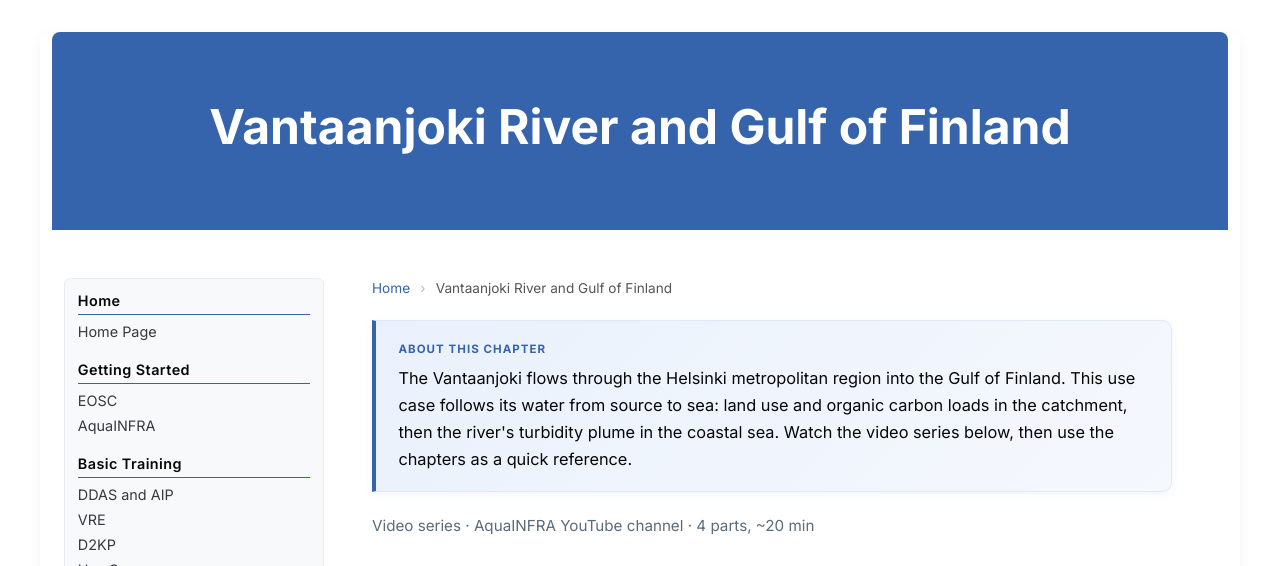
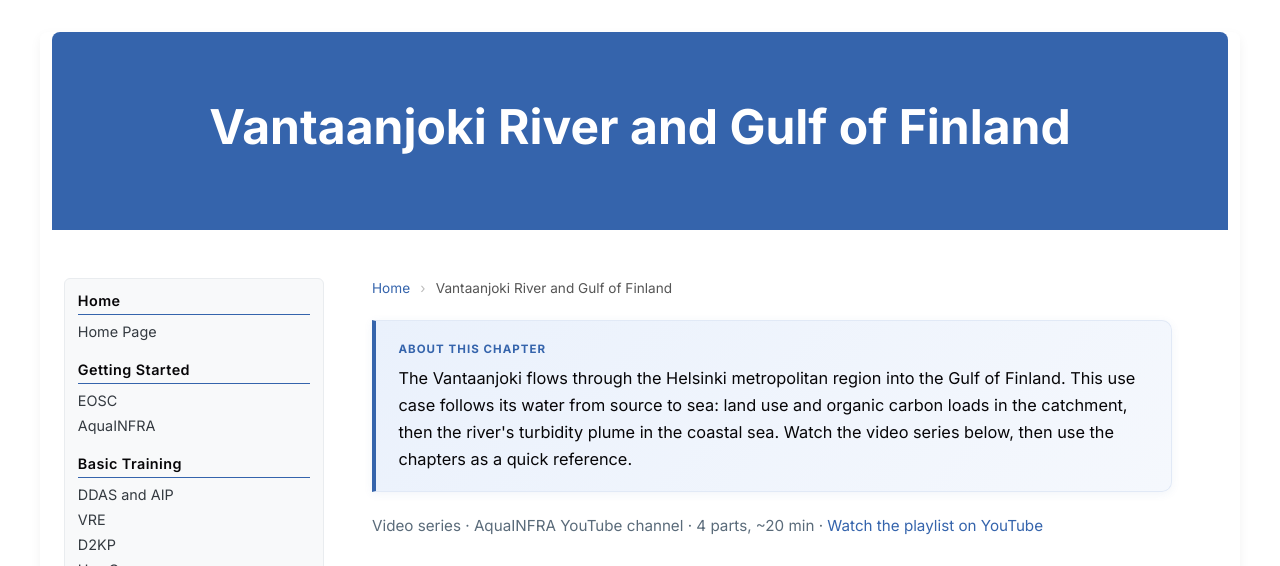
Before and after one commit to smatmir/AquaINFRA_Handbook, a Jekyll site: the page built from docs/trainings/gulf-of-finland/index.md, in a window 1280 px wide and 900 px high, cut to the strip 0-566 px from the top of the window. Built offline with Jekyll 4.4.1, drawn with Linux system fonts in a browser that asks for light colours.

Commit message:
Add YouTube playlist link to Gulf of Finland overview

```diff
--- a/docs/trainings/gulf-of-finland/index.md
+++ b/docs/trainings/gulf-of-finland/index.md
@@ -10,7 +10,7 @@ use_case: true
     <p>The Vantaanjoki flows through the Helsinki metropolitan region into the Gulf of Finland. This use case follows its water from source to sea: land use and organic carbon loads in the catchment, then the river's turbidity plume in the coastal sea. Watch the video series below, then use the chapters as a quick reference.</p>
 </div>
 
-<p class="chapter-meta">Video series · AquaINFRA YouTube channel · 4 parts, ~20 min</p>
+<p class="chapter-meta">Video series&nbsp;· AquaINFRA YouTube channel&nbsp;· 4&nbsp;parts, ~20&nbsp;min&nbsp;· <a href="https://www.youtube.com/playlist?list=PLL1H84_SJEng">Watch&nbsp;the&nbsp;playlist&nbsp;on&nbsp;YouTube</a></p>
 
 <div class="video-container">
     <iframe src="https://www.youtube.com/embed/videoseries?list=PLL1H84_SJEng" title="AquaINFRA - Vantaanjoki: From Source to Sea" frameborder="0" allow="accelerometer; autoplay; clipboard-write; encrypted-media; gyroscope; picture-in-picture; web-share" referrerpolicy="strict-origin-when-cross-origin" allowfullscreen></iframe>
```
